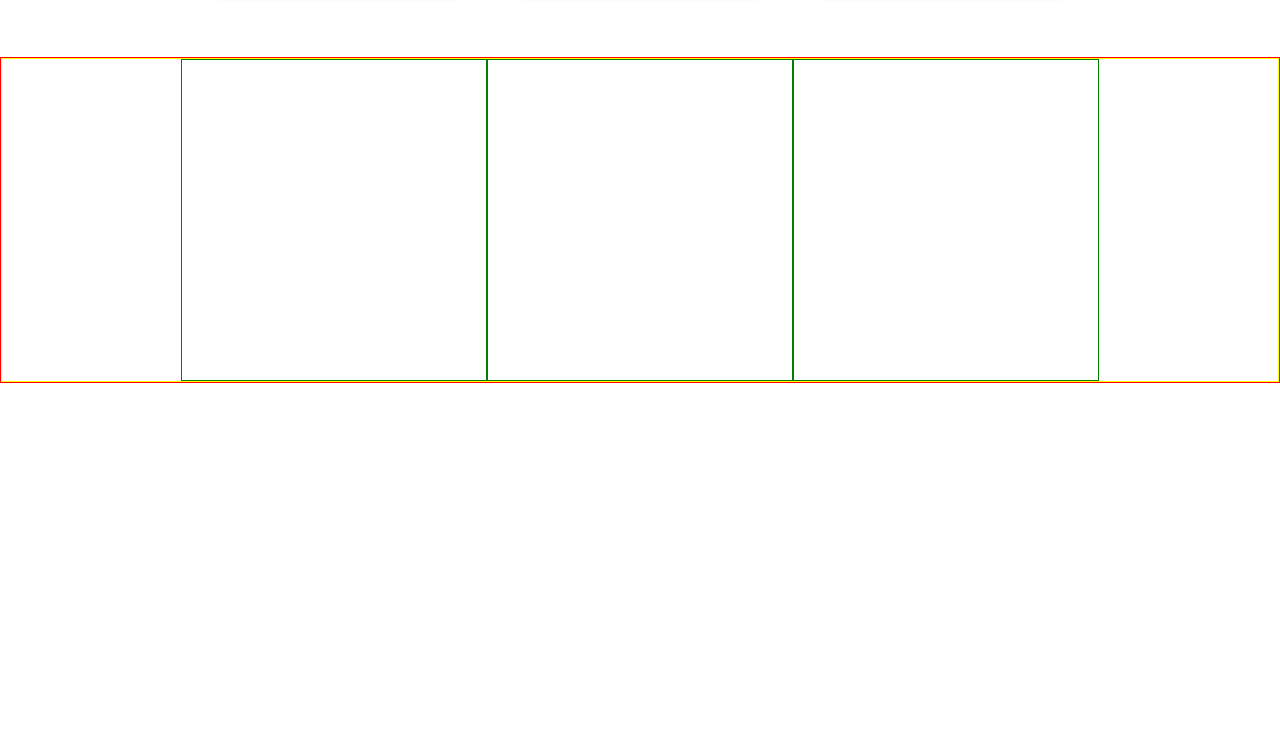
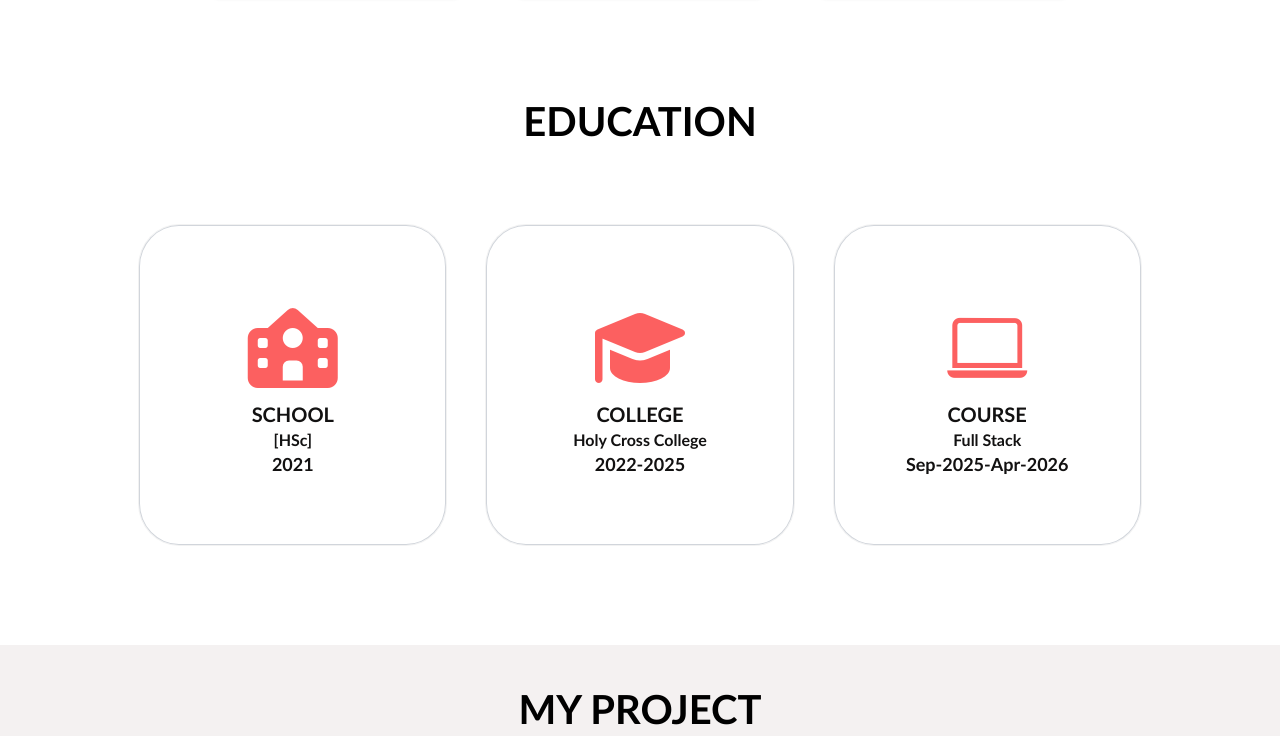
Before and after one commit to adsayashyam-gif/portflio, a plain HTML site: page index.html in a window 1280 px wide. Shown: the part 2195-2931 px from the top of the page. Before the commit the page ends 2578 px from the top, so only its background shows below. Drawn offline with nearby package versions, Linux system fonts and the light colour scheme.

Commit message:
div changed

```diff
--- a/index.html
+++ b/index.html
@@ -192,22 +192,50 @@
 
 
    <div class="education">
+    <div class="education_title">
+      <p class="edu_title">EDUCATION</p>
+    </div>
     <div class="studies">
      <div class="education_grid">
       <div class="school_image">
-
+        <div class="school_content">
+          <a href="https://evansschool.edu.in/"><span class="school_icons"><i class="fa-solid fa-school"></i></span></a>
+          <div class="school_para">
+          <p class="sec">SCHOOL</p>
+          <p class="sec_name">[HSc]</p>
+          <!-- <p>evans</p> -->
+          <p class="sec_year">2021</p>
+          </div>
+      </div>
 
 
       </div>
      </div>
      <div class="education_grid">
         <div class="college_image">
-
+  <div class="school_content">
+ <a href="https://www.instagram.com/holycrosscollegenagercoil/?hl=en"><span  class="school_icons"> <i class="fa-solid fa-graduation-cap"></i></span></a>
+         <div class="school_para">
+          <p class="sec">COLLEGE</p>
+          <p class="sec_name">Holy Cross College</p>
+          <!-- <p>evans</p> -->
+          <p class="sec_year">2022-2025</p>
+        </div>
+      </div>
         </div>
      </div>
      <div class="education_grid">
       <div class="alo_image">
 
+  <div class="school_content">
+   <a href="https://www.instagram.com/alo_info_tech/?hl=en"><span  class="school_icons"><i class="bi bi-laptop"></i></span></a>
+    <div class="school_para">
+          <p class="sec">COURSE</p>
+          <p class="sec_name">Full Stack</p>
+          <!-- <p>evans</p> -->
+          <p class="sec_year">Sep-2025-Apr-2026</p>
+          </div>
+      </div>
         </div>
      </div>
    </div>
@@ -215,7 +243,7 @@
 
 
 
-   <!-- <div class="project">
+   <div class="project">
 
   <div class="my">
     <p class="project_title">MY PROJECT</p>
@@ -268,7 +296,7 @@
 
 
     </div>
-   </div> -->
+   </div>
 
 
 
--- a/profile.css
+++ b/profile.css
@@ -252,43 +252,104 @@ justify-content: space-around;
 }
 
 .education{
-    border: 1px solid red;
+    /* border: 1px solid red; */
+  margin-top: 100px;
 }
+ .education_title{
+    /* border: 1px solid red; */
+    display: flex;
+    justify-content: center;
+ }
+ .edu_title{
+    font-size: 40px;
+    font-weight: 600;
+    font-family: 'Gill Sans', 'Gill Sans MT', Calibri, 'Trebuchet MS', sans-serif;
+ }
 .studies{
-    border: 1px solid yellow;
+    /* border: 1px solid yellow; */
+    margin-top: 80px;
     display: grid;
     grid-template-columns: 24% 24% 24%;
+    gap: 40px;
     justify-content: center;
+
 }
-.education_grid{
+/* .education_grid{
   border: 1px solid green;
-}
-.school_image{
-
-    background-image: linear-gradient(rgba(254, 94, 1, 0.23)), url(./proflie_images/school.jpg);
+} */
+ .school_image:hover .school_content{
+    color: rgb(18, 18, 18) !important;
+ }
+.school_image:hover{
+     border-radius: 13%;
+    background-image: linear-gradient(rgba(194, 192, 192, 0.638)), url(./proflie_images/school.jpg);
     background-repeat: no-repeat;
     background-size: cover;
     height: 320px;
     width: 365px;
 
 }
-.college_image{
+.college_image:hover{
 
-    background-image: linear-gradient(rgba(254, 94, 1, 0.23)), url(./proflie_images/college2.jpg);
+       border-radius: 13%;
+    background-image: linear-gradient(rgba(186, 184, 184, 0.638)), url(./proflie_images/college2.jpg);
     background-repeat: no-repeat;
     background-size: cover;
     height: 320px;
     width: 365px;
 
 }
-.alo_image{
-
-    background-image: linear-gradient(rgba(254, 94, 1, 0.23)), url(./proflie_images/alo2.jpg);
-    background-repeat: no-repeat;
-    background-size: cover;
+.alo_image:hover{
+      border-radius: 13% ;
+    background-image: linear-gradient(rgba(206, 204, 204, 0.638)), url(./proflie_images/hub.jpg) ;
+    background-repeat: no-repeat ;
+    background-size: cover ;
     height: 320px;
     width: 365px;
+  color: white;
 
+}
+.school_icons{
+    font-size: 80px;
+    color: #fc6060;
+}
+
+.school_content{
+    /* border: 1px solid orangered; */
+    /* background-color: #fc6060ae; */
+box-shadow: rgba(0, 0, 0, 0.05) 0px 0px 0px 1px, rgb(209, 213, 219) 0px 0px 0px 1px inset;
+    height: 320px;
+    border-radius: 13%;
+    color: rgb(18, 17, 17);
+    display: flex;
+    flex-direction: column;
+    justify-content: center;
+    align-items: center;
+    text-align: center;
+    gap: 5px;
+    padding: 10px 0px 0px 0px;
+
+}
+.school_para{
+    /* border: 1px solid red; */
+    display: flex;
+    flex-direction: column;
+    gap: 4px;
+}
+
+.sec{
+    font-size: 20px;
+    font-family: 'Gill Sans', 'Gill Sans MT', Calibri, 'Trebuchet MS', sans-serif;
+    font-weight: 600;
+}
+.sec_name{
+     font-family: 'Gill Sans', 'Gill Sans MT', Calibri, 'Trebuchet MS', sans-serif;
+    font-weight: 600;
+}
+.sec_year{
+      font-family: 'Gill Sans', 'Gill Sans MT', Calibri, 'Trebuchet MS', sans-serif;
+    font-weight: 600;
+    font-size: 18px;
 }
 .project{
     /* border: 1px solid red; */
@@ -412,6 +473,10 @@ justify-content: space-around;
        width: 320px;
     }
 
+    .studies{
+        display: grid;
+        grid-template-columns: 90%;
+    }
 }
 
 
@@ -450,6 +515,11 @@ justify-content: space-around;
         text-align: center;
     }
 
+    .studies{
+        display: grid;
+        grid-template-columns: 42% 42%;
+    }
+
 }
 
 
@@ -482,4 +552,8 @@ justify-content: space-around;
         padding-bottom: 20px;
     }
 
+    .studies{
+        display: grid;
+        grid-template-columns: 44% 44%;
+    }
 }
```
